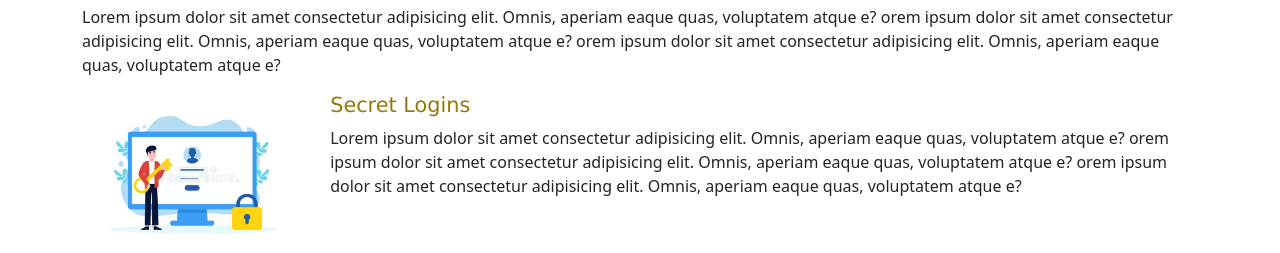
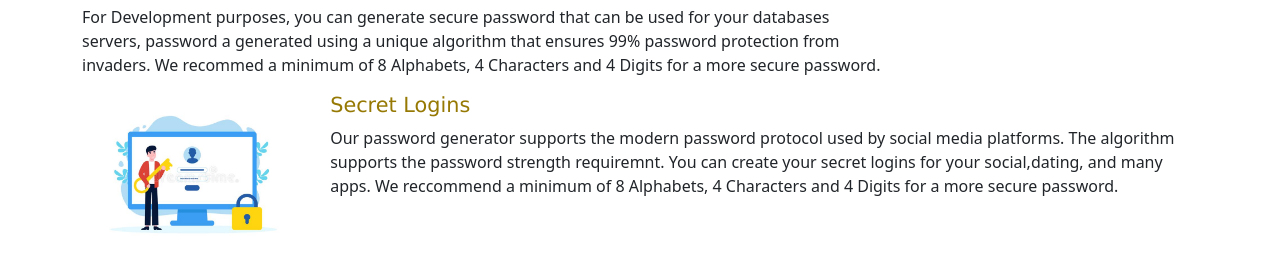
Before and after one commit to richieoscar/generator, a website: page index.html in a window 1280 px wide. Shown: the part 636-889 px from the top of the page. Drawn offline with nearby package versions, Linux system fonts and the light colour scheme.

Commit message:
removed form defualt

```diff
--- a/app.js
+++ b/app.js
@@ -6,10 +6,11 @@ let alrt = document.getElementById("alrt");
 let remark = document.getElementById("remark");
 alrt.style.display = "none";
 
-button.addEventListener("click", () => {
+button.addEventListener("click", (e) => {
     if(num1.value.length ===0 || num2.value.length ===0  || num3.value.length ===0){
         return;
     }
+    e.preventDefault();
     let pass = generatePassword(num1, num2, num3);
     document.getElementById("pass").innerHTML = pass;
     alrt.style.display = "block";
--- a/index.html
+++ b/index.html
@@ -76,23 +76,18 @@
             <div class="spacer">
                 <img src="./img/dev.jpg" class="img-secure" />
                 <h3 class="txt-col">Development</h3>
-                <p>Lorem ipsum dolor sit amet consectetur adipisicing elit. Omnis, aperiam eaque quas, voluptatem atque
-                    e?
-                    orem ipsum dolor sit amet consectetur adipisicing elit. Omnis, aperiam eaque quas, voluptatem atque
-                    e?
-                    orem ipsum dolor sit amet consectetur adipisicing elit. Omnis, aperiam eaque quas, voluptatem atque
-                    e?
+                <p>
+                    For Development purposes, you can generate secure password that can be used for your databases<br/>
+                    servers, password a generated using a unique algorithm that ensures 99% password protection from <br/>
+                    invaders. We recommed a minimum of 8 Alphabets, 4 Characters and 4 Digits for a more secure password.
                 </p>
             </div>
             <div class="spacer">
                 <img src="./img/login.jpg" class="img-secure" />
                 <h3 class="txt-col">Secret Logins</h3>
-                <p>Lorem ipsum dolor sit amet consectetur adipisicing elit. Omnis, aperiam eaque quas, voluptatem atque
-                    e?
-                    orem ipsum dolor sit amet consectetur adipisicing elit. Omnis, aperiam eaque quas, voluptatem atque
-                    e?
-                    orem ipsum dolor sit amet consectetur adipisicing elit. Omnis, aperiam eaque quas, voluptatem atque
-                    e?
+                <p>Our password generator supports the modern password protocol used by social media platforms. The algorithm<br/>
+                    supports the password strength requiremnt. You can create your secret logins for your social,dating, and many<br/>
+                     apps. We reccommend a minimum of 8 Alphabets, 4 Characters and 4 Digits for a more secure password.
                 </p>
             </div>
         </div>
```
